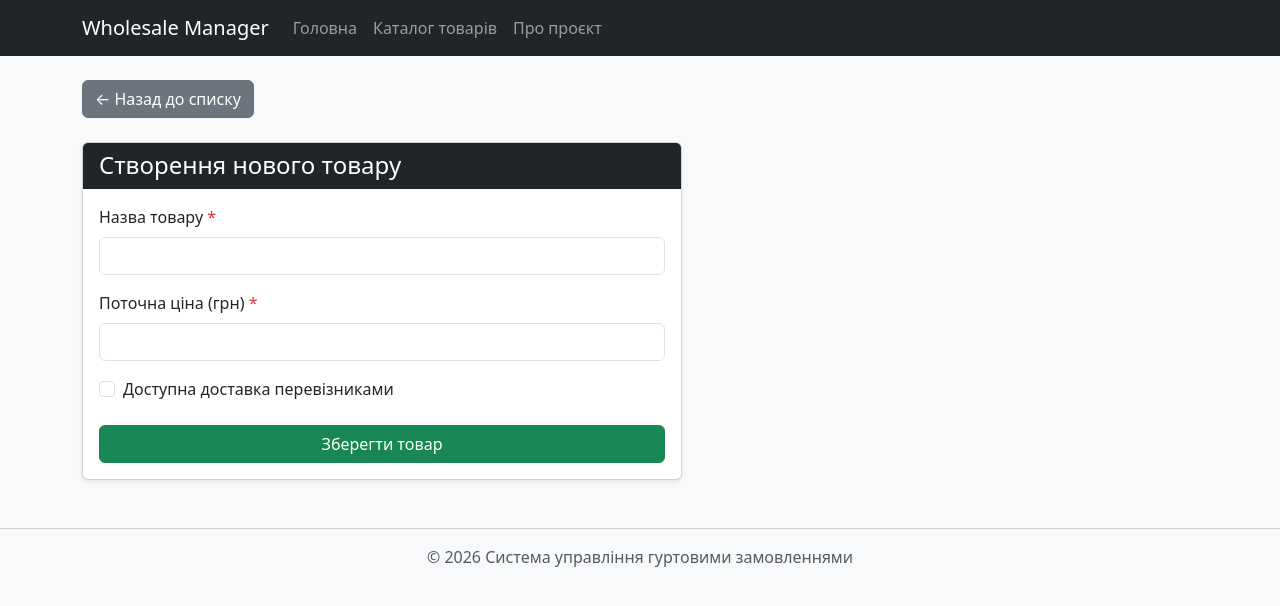
After one commit to OblozhokM/wholesale-manager, a Laravel app: template resources/views/admin/products/create.blade.php in a window 1280 px wide. The commit adds this page. Shown: the top 606 px of the page. Run offline with Laravel 12, Linux system fonts and the light colour scheme; the template is opened without the code that fills it, so the values that code supplies are empty.

Commit message:
Lab 5: Forms and Validation

```diff
--- /dev/null
+++ b/resources/views/admin/products/create.blade.php
@@ -0,0 +1,41 @@
+@extends('layouts.app')
+
+@section('title', 'Додати новий товар')
+
+@section('content')
+    <div class="mb-4">
+        <a href="{{ route('admin.products.index') }}" class="btn btn-secondary">&larr; Назад до списку</a>
+    </div>
+
+    <div class="card shadow-sm" style="max-width: 600px;">
+        <div class="card-header bg-dark text-white">
+            <h4 class="mb-0">Створення нового товару</h4>
+        </div>
+        <div class="card-body">
+            <form action="{{ route('admin.products.store') }}" method="POST">
+                @csrf <div class="mb-3">
+                    <label for="name" class="form-label">Назва товару <span class="text-danger">*</span></label>
+                    <input type="text" class="form-control @error('name') is-invalid @enderror" id="name" name="name" value="{{ old('name') }}">
+                    @error('name')
+                        <div class="invalid-feedback">{{ $message }}</div>
+                    @enderror
+                </div>
+
+                <div class="mb-3">
+                    <label for="current_price" class="form-label">Поточна ціна (грн) <span class="text-danger">*</span></label>
+                    <input type="number" step="0.01" class="form-control @error('current_price') is-invalid @enderror" id="current_price" name="current_price" value="{{ old('current_price') }}">
+                    @error('current_price')
+                        <div class="invalid-feedback">{{ $message }}</div>
+                    @enderror
+                </div>
+
+                <div class="mb-4 form-check">
+                    <input type="checkbox" class="form-check-input" id="delivery_available" name="delivery_available" value="1" {{ old('delivery_available') ? 'checked' : '' }}>
+                    <label class="form-check-label" for="delivery_available">Доступна доставка перевізниками</label>
+                </div>
+
+                <button type="submit" class="btn btn-success w-100">Зберегти товар</button>
+            </form>
+        </div>
+    </div>
+@endsection
--- a/resources/views/admin/products/index.blade.php
+++ b/resources/views/admin/products/index.blade.php
@@ -5,6 +5,7 @@
 @section('content')
     <div class="d-flex justify-content-between align-items-center mb-4">
         <h2>Управління товарами</h2>
+        <a href="{{ route('admin.products.create') }}" class="btn btn-success">+ Додати товар</a>
     </div>
 
     @if(session('success'))
```
Also changed, not shown: app/Http/Controllers/Admin/ProductController.php (+23 -2 lines).
